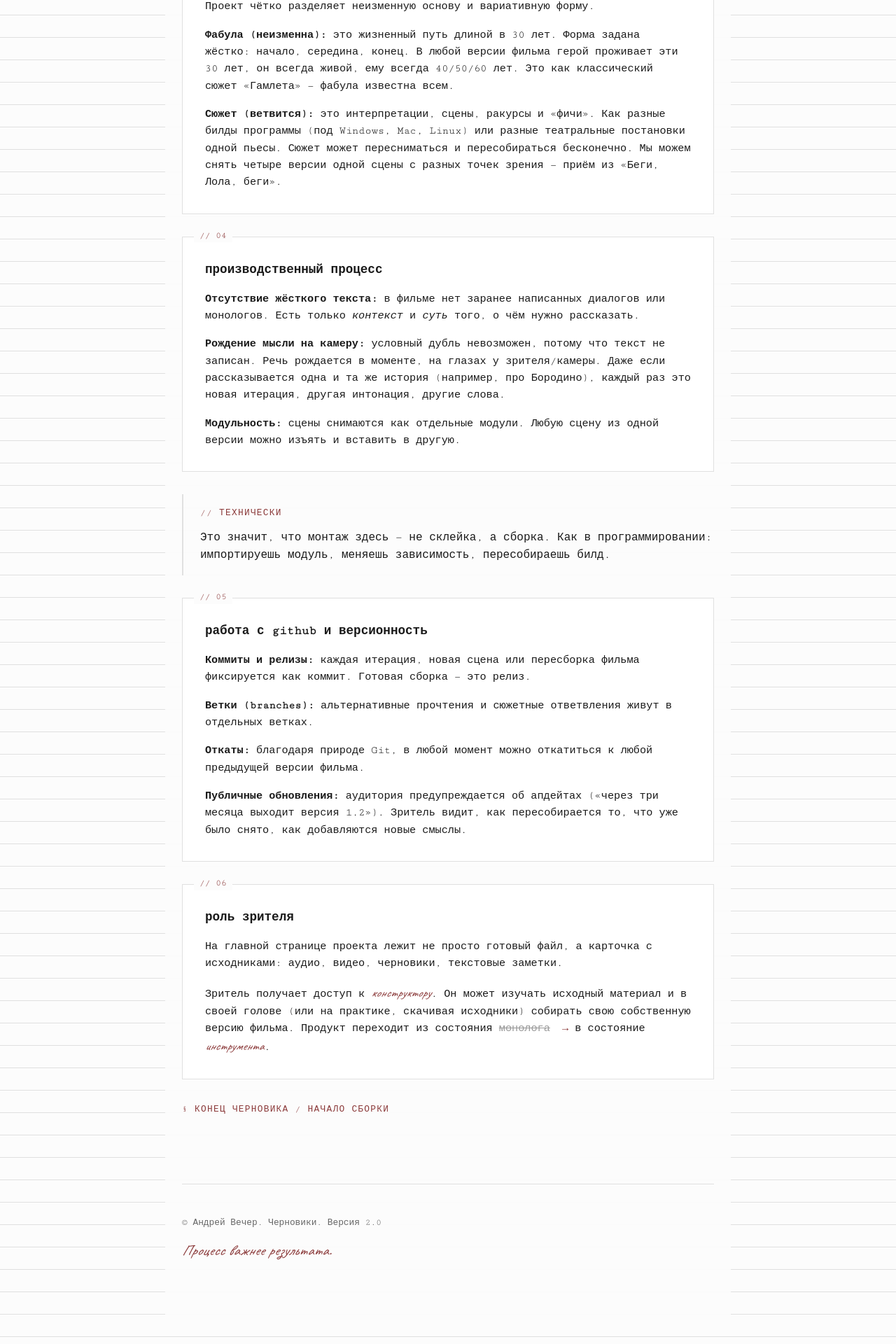
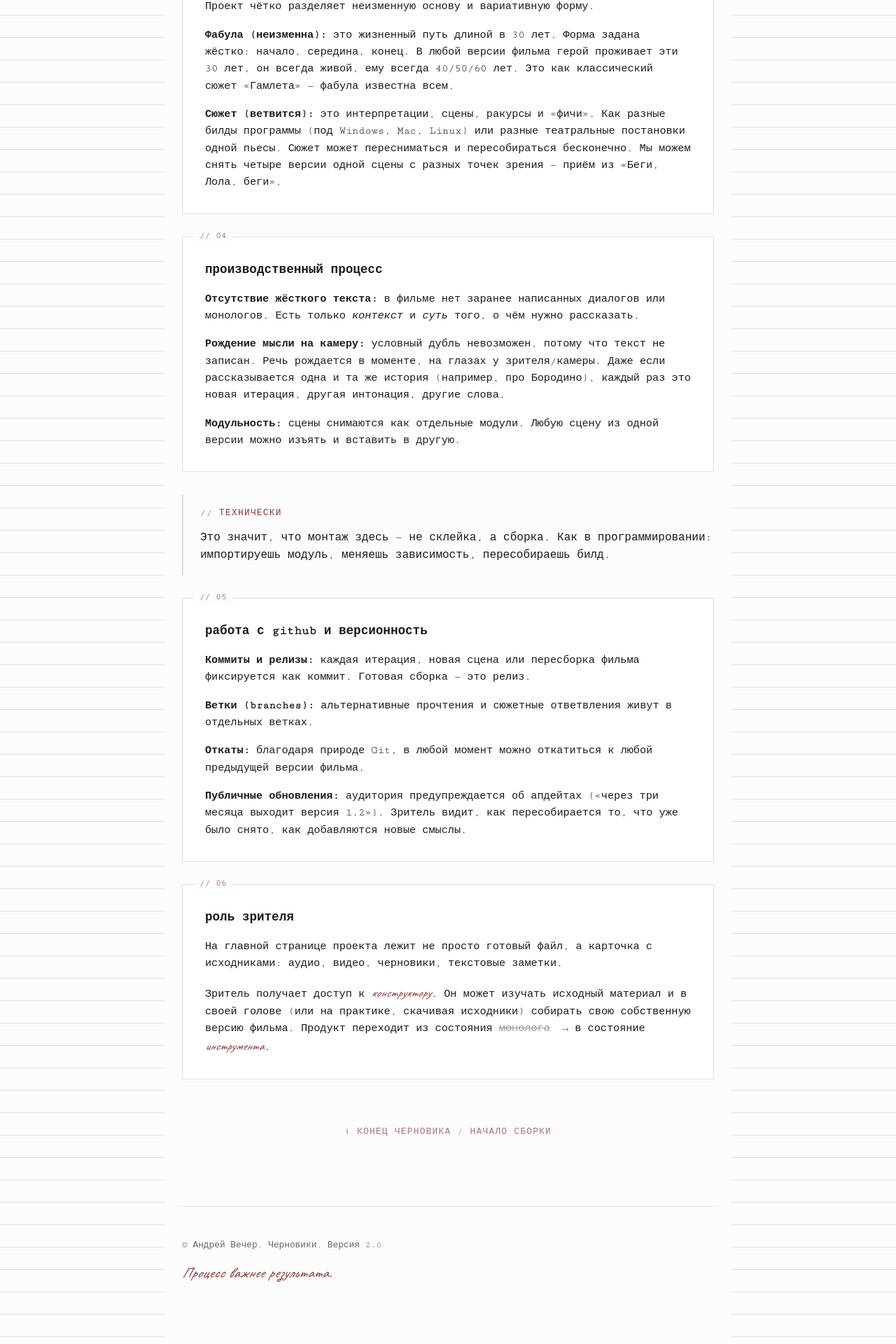
Before and after one commit to avecher/lab, a Jekyll site: the page built from index.md, in a window 1280 px wide. Shown: the part 1435-3355 px from the top of the page at 70% size. Built offline with Jekyll 4.4.1, drawn with Linux system fonts in a browser that asks for light colours; before the commit the page ends 3323 px from its top, so only the background shows below that.

Commit message:
Update style.css
Добавление финальной метки

```diff
--- a/assets/css/style.css
+++ b/assets/css/style.css
@@ -322,3 +322,10 @@ img {
   margin-top: 0.5rem;
   font-size: 1.3rem;
 }
+/* ФИНАЛЬНАЯ МЕТКА В КОНЦЕ ДОКУМЕНТА */
+.doc-end {
+  display: block;
+  margin-top: 4rem;
+  text-align: center; /* Или left, как тебе больше нравится */
+  opacity: 0.7;
+}
```
